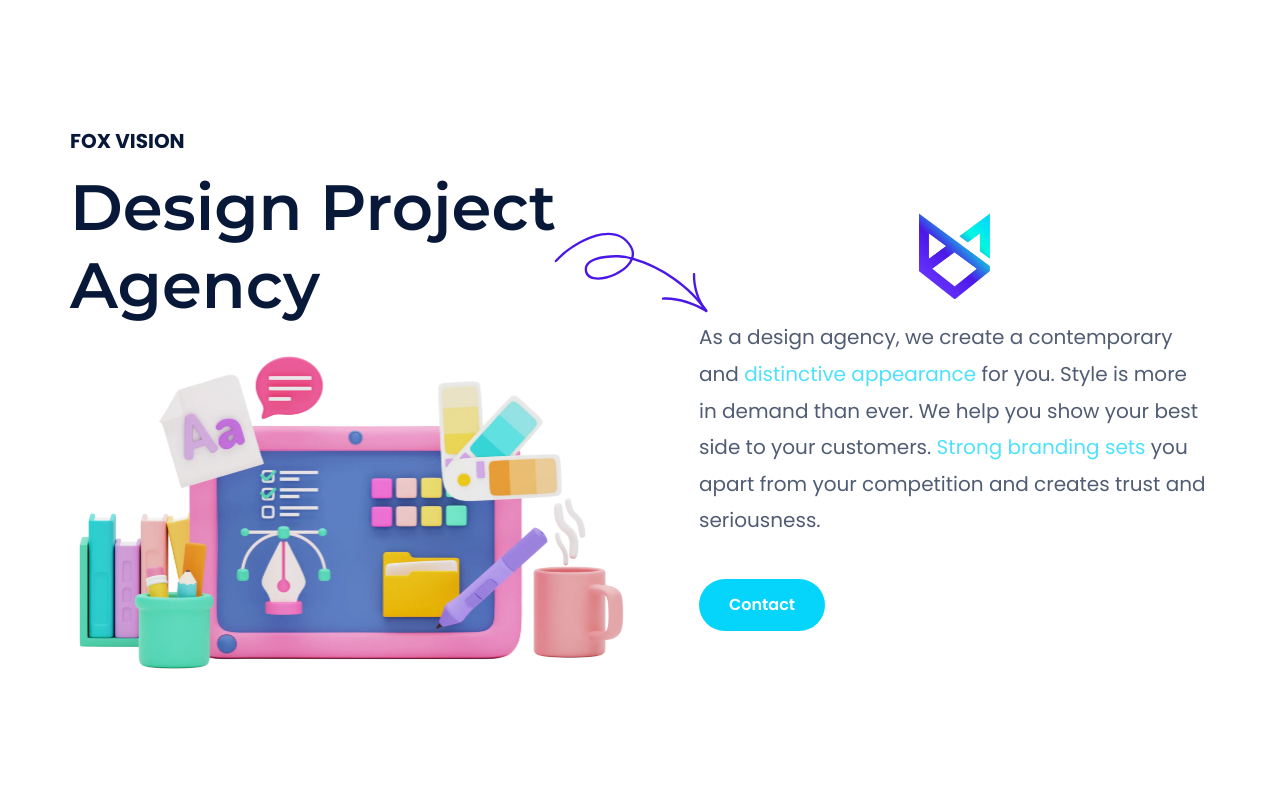
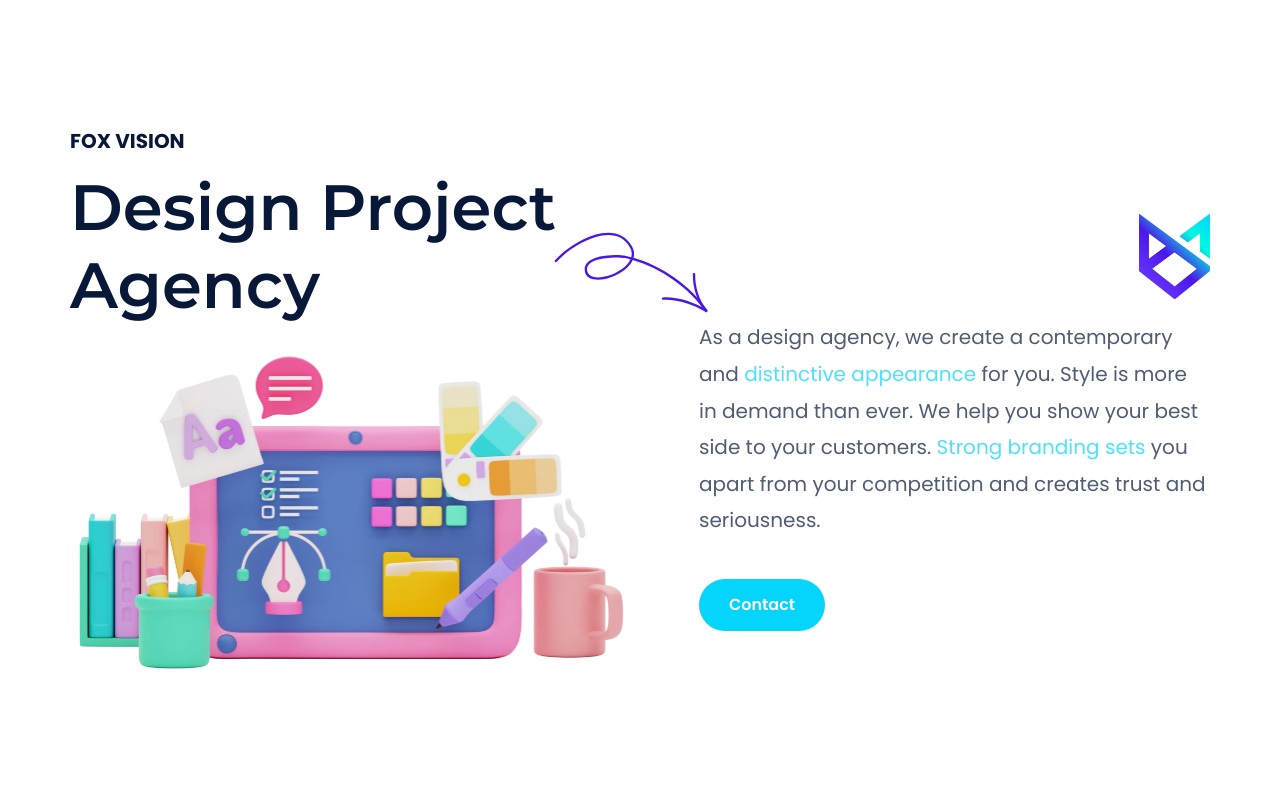
Before and after one commit to mayankpcp7/FoxVision, a React (Create React App) app: page /about in a window 1280 px wide. Shown: the top 800 px of the page. Built offline with nearby package versions, Linux system fonts and the light colour scheme.

Commit message:
change in fox vision logo

```diff
--- a/src/components/DesignProjectAgency.jsx
+++ b/src/components/DesignProjectAgency.jsx
@@ -28,7 +28,7 @@ const DesignProjectAgency = () => {
                 height={85.39}
                 src={logo}
                 alt="logo"
-                className="lg:ml-auto mx-auto lg:mb-5 mb-4 sm:w-[70.9px] w-[60px]"
+                className="lg:ml-auto max-lg:mx-auto lg:mb-5 mb-4 sm:w-[70.9px] w-[60px]"
               />
               <p className="lg:max-w-[511px] font-poppins text-darkblue opacity-70 font-normal lg:text-xl text-base lg:mb-10 sm:mb-8 mb-6 !leading-lg lg:text-start text-center">
                 As a design agency, we create a contemporary and
```
